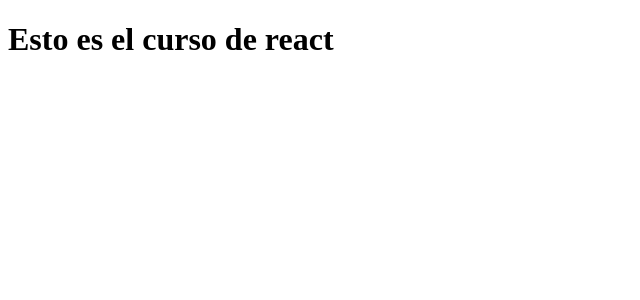
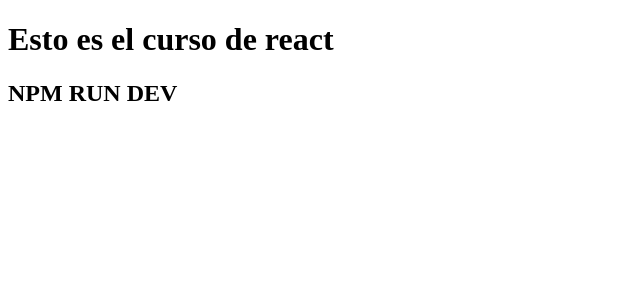
Before and after one commit to EmanuelMerlo/Pre-entrega1-Merlo, a React (Vite) app: page / in a window 1280 px wide. Shown: the top 300 px of the page, without its empty margins (0-640 px from the left). Built offline with nearby package versions, Linux system fonts and the light colour scheme.

Commit message:
primer xlase finalizada

```diff
--- a/src/App.jsx
+++ b/src/App.jsx
@@ -5,6 +5,8 @@ function App() {
     <>
       <div>
         <h1>Esto es el curso de react</h1>
+        <h2>NPM RUN DEV</h2>
+        <h3></h3>
       </div>
     </>
   );
```
